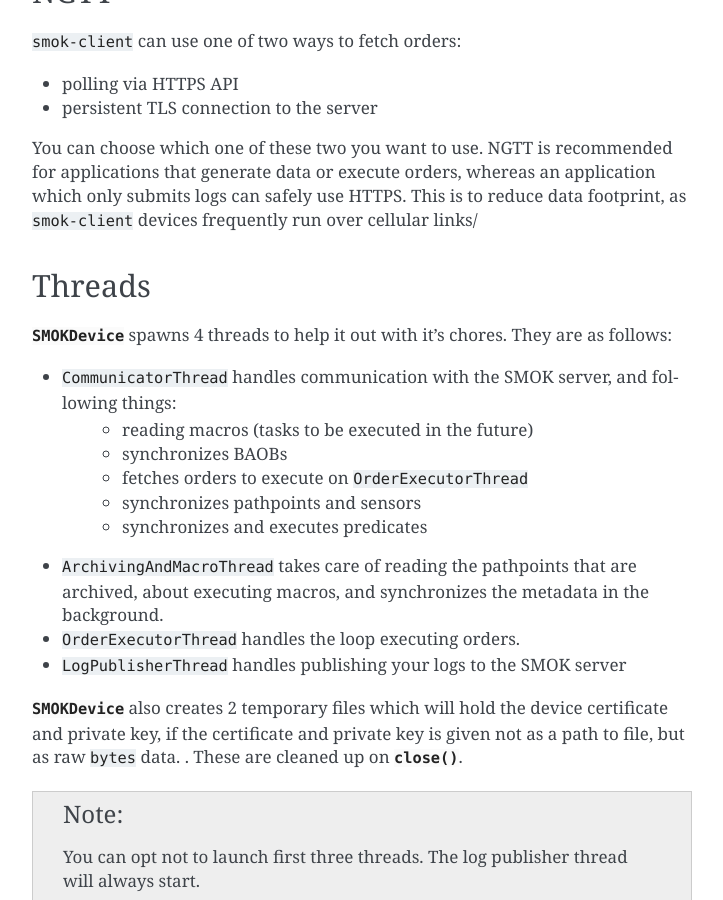
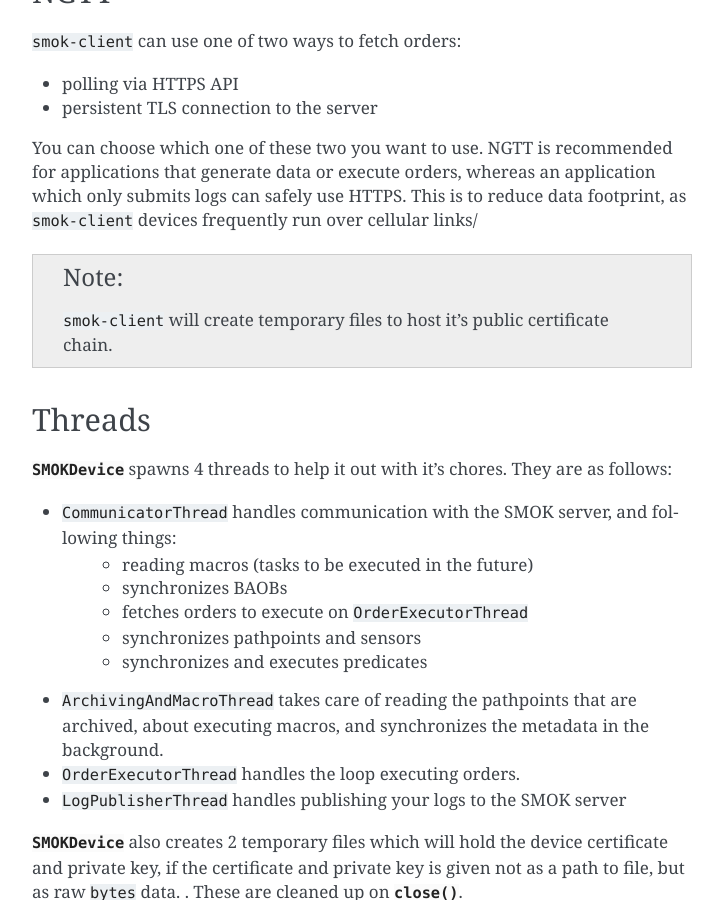
Before and after one commit to smok-serwis/smok-client, a Sphinx documentation site: the page built from docs/how-to-start.rst, in a window 1280 px wide and 900 px high, scrolled down 3012 px. Shown: the whole window, without its empty margins (388-1111 px from the left). Built offline with Sphinx 7.4.7, drawn with Linux system fonts in a browser that asks for light colours.

Commit message:
doc mention

```diff
--- a/docs/how-to-start.rst
+++ b/docs/how-to-start.rst
@@ -144,6 +144,8 @@
 use HTTPS. This is to reduce data footprint, as :code:`smok-client` devices frequently run over
 cellular links/
 
+.. note:: :code:`smok-client` will create temporary files to host it's public certificate chain.
+
 Threads
 -------
 
```
